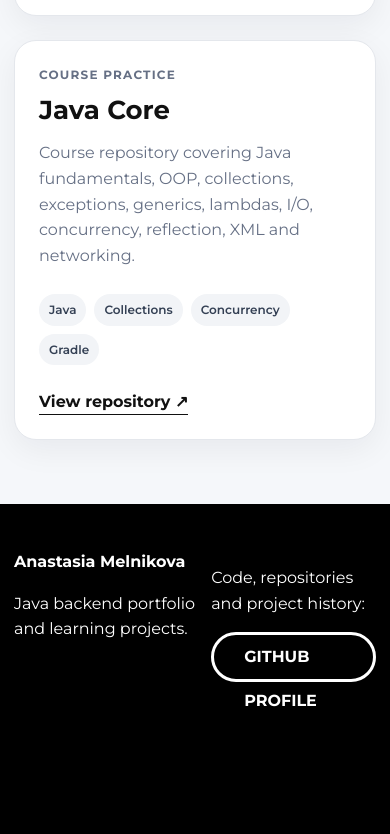
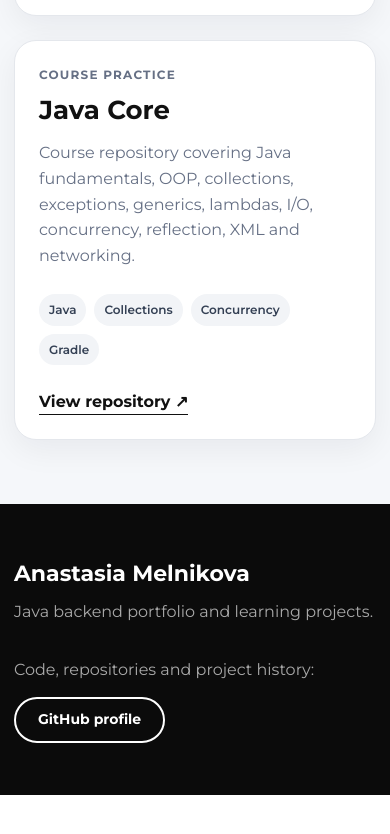
Before and after one commit to Stellmaria/portfolio, a website: page index.html in a window 390 px wide. Shown: the part 4156-4990 px from the top of the page. After the commit the page ends 4951 px from the top, so only its background shows below. Drawn offline with Linux system fonts and the light colour scheme; files whose address does not match are found by name.

Commit message:
style: simplify responsive footer

```diff
--- a/css/footer.css
+++ b/css/footer.css
@@ -1,74 +1,69 @@
 .footer {
-    padding-top: 45px;
-    padding-bottom: 130px;
-    background-color: #000000;
-    color: white;
-    margin: 0 0 -200px;
+    padding: 52px 0;
+    background: #0b0b0b;
+    color: #ffffff;
 }
 
 .footer-row {
     display: flex;
+    align-items: center;
     justify-content: space-between;
+    gap: 32px;
 }
 
-.footer-col {
-    flex-grow: 1;
-    max-width: 350px;
+.footer-copy strong {
+    display: block;
+    margin-bottom: 8px;
+    font-size: 22px;
 }
 
-.footer-copyright {
-    color: #777676;
-    line-height: 1.3;
+.footer-copy p,
+.footer-contact p {
+    margin: 0;
+    color: #a9a9a9;
 }
 
-.footer-copyright-name {
-    font-weight: 700;
-    font-size: 28px;
-    margin-bottom: 15px;
+.footer-contact {
+    text-align: right;
 }
 
-.footer-copyright p {
-    font-weight: 600;
-    font-size: 16px;
-    margin: 0 0 15px;
-}
-
-.footer-icons p {
-    font-weight: 600;
-    font-size: 16px;
-    line-height: 1.3;
-    text-align: center;
-}
-
-.footer-items {
-    display: flex;
-    align-items: center;
-}
-
-.footer-items > * + * {
-    margin-left: 30px;
+.footer-contact p {
+    margin-bottom: 14px;
 }
 
 .footer-button {
-    display: inline-block;
-    padding-left: 30px;
-    padding-right: 30px;
-    height: 50px;
-
-    border: 3px solid white;
-    border-radius: 50px;
-    color: white;
-
+    display: inline-flex;
+    min-height: 46px;
+    align-items: center;
+    justify-content: center;
+    padding: 0 22px;
+    border: 2px solid #ffffff;
+    border-radius: 999px;
+    color: #ffffff;
+    font-size: 14px;
     font-weight: 700;
-    font-size: 16px;
-    line-height: 44px;
-    text-transform: uppercase;
     text-decoration: none;
+    transition: background-color 160ms ease, color 160ms ease, transform 160ms ease;
 }
 
-.footer-contacts p {
-    margin: 15px 0;
-    font-size: 16px;
-    line-height: 1.3;
-    color: #777676;
+.footer-button:hover,
+.footer-button:focus-visible {
+    background: #ffffff;
+    color: #111111;
+    transform: translateY(-2px);
 }
+
+.footer-button:focus-visible {
+    outline-color: #ffffff;
+}
+
+@media (max-width: 700px) {
+    .footer-row {
+        align-items: flex-start;
+        flex-direction: column;
+    }
+
+    .footer-contact {
+        text-align: left;
+    }
+}
```
